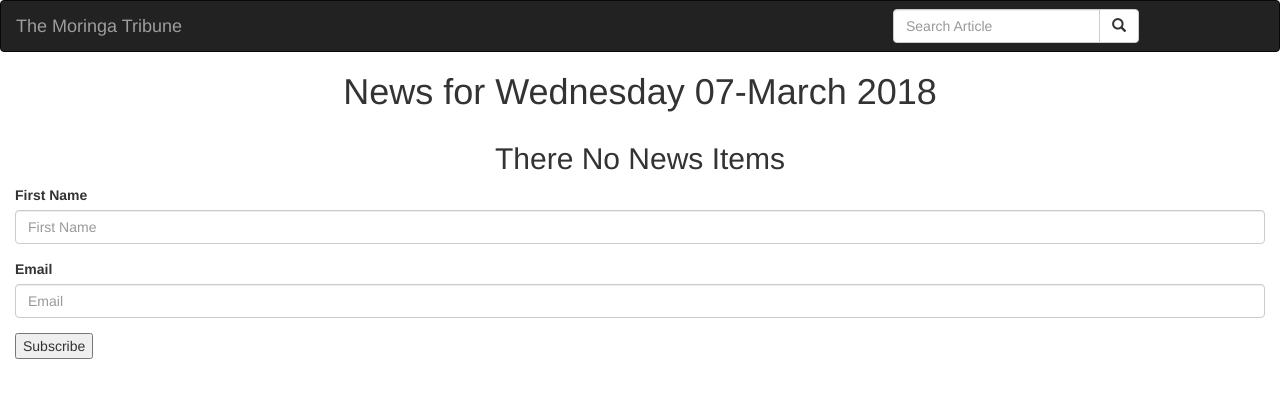
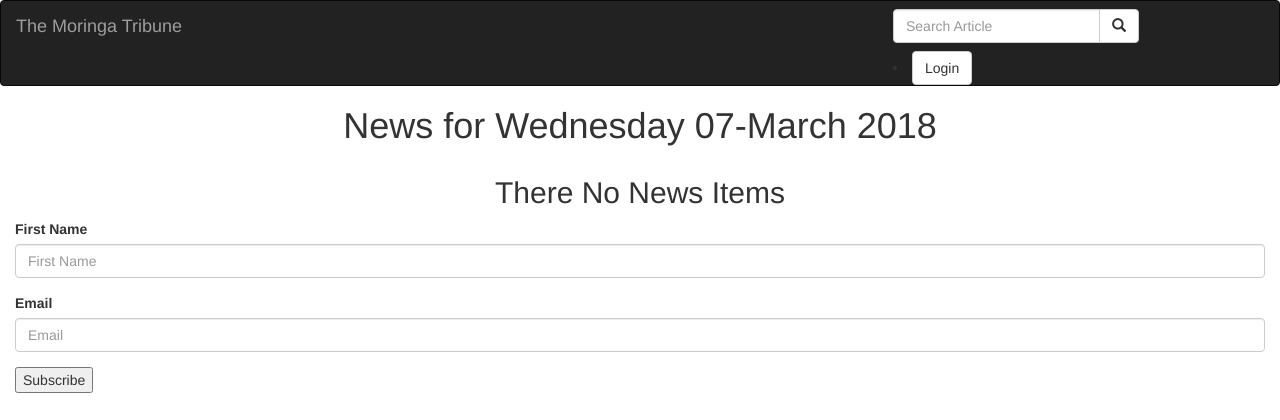
Before and after one commit to evantoh/news-update-app, a Django app: page / in a window 1280 px wide. Shown: the top 420 px of the page. Run offline with Django 3.2, Linux system fonts and the light colour scheme; data that the repository does not hold is empty; some libraries are stand-ins or nearby versions.

Commit message:
added the login template

```diff
--- a/news/templates/navbar.html
+++ b/news/templates/navbar.html
@@ -24,7 +24,35 @@
           </div>
 
         </form>
+        <div class="col-sm-6 col-md-6">
+            {% if user.is_authenticated %}
+            <ul>
+              <li class="dropdown">
+                <a href="#" class="dropdown-toggle btn btn-default" data-toggle="dropdown" role="button" aria-expanded="false">Account
+                          <span class="caret"></span>
+                      </a>
+                <ul class="dropdown-menu" role="menu">
+                  <li>
+                    <a href="{%url 'newsToday'%}">Home</a>
+                  </li>
+                  <li>
+                    <a href="/accounts/password/change">Change Password</a>
+                  </li>
+                  <li>
+                    <a href="/logout">Logout</a>
+                  </li>
+                </ul>
+              </li>
+            </ul>
+            {% else %}
+            <li>
+              <a class='btn btn-default' href="/accounts/login">Login</a>
+            </li>
+
+            {% endif %}
+          </div>
       </div>
+
         </div>
     </nav>
 </body>
```
